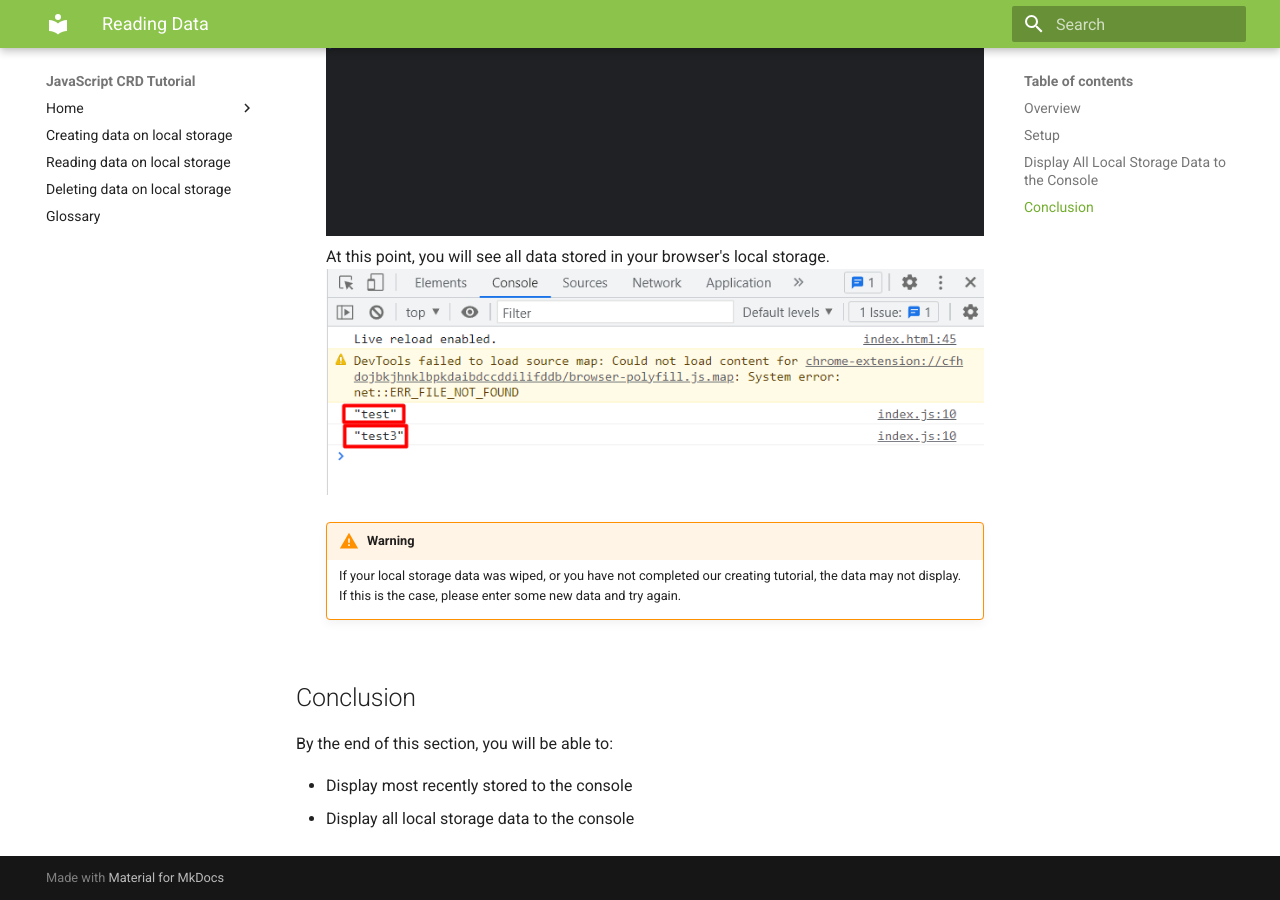
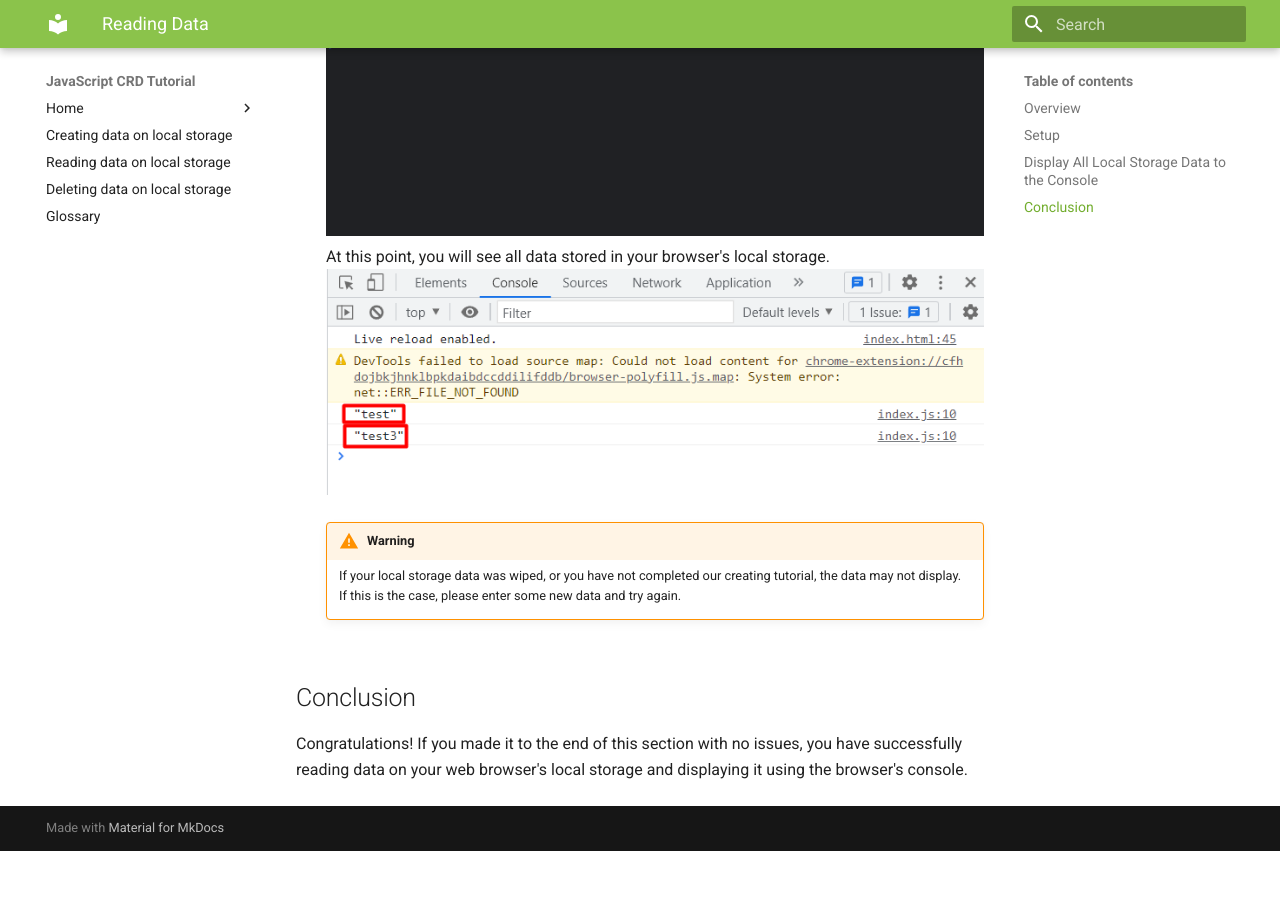
Before and after one commit to mnkhee/user-docs-project, an MkDocs documentation site: the page built from docs/tutorials/reading.md, in a window 1280 px wide and 900 px high, scrolled down 3695 px. Built offline with MkDocs 1.6.1 and Material for MkDocs 9.7.7, drawn with Linux system fonts in a browser that asks for light colours; after the commit the page ends 4546 px from its top, so only the background shows below that.

Commit message:
Update reading tutorial

```diff
--- a/docs/tutorials/reading.md
+++ b/docs/tutorials/reading.md
@@ -110,7 +110,4 @@
 
 ## Conclusion
 
-By the end of this section, you will be able to:
-
-- Display most recently stored to the console
-- Display all local storage data to the console
+Congratulations! If you made it to the end of this section with no issues, you have successfully reading data on your web browser's local storage and displaying it using the browser's console.
```
